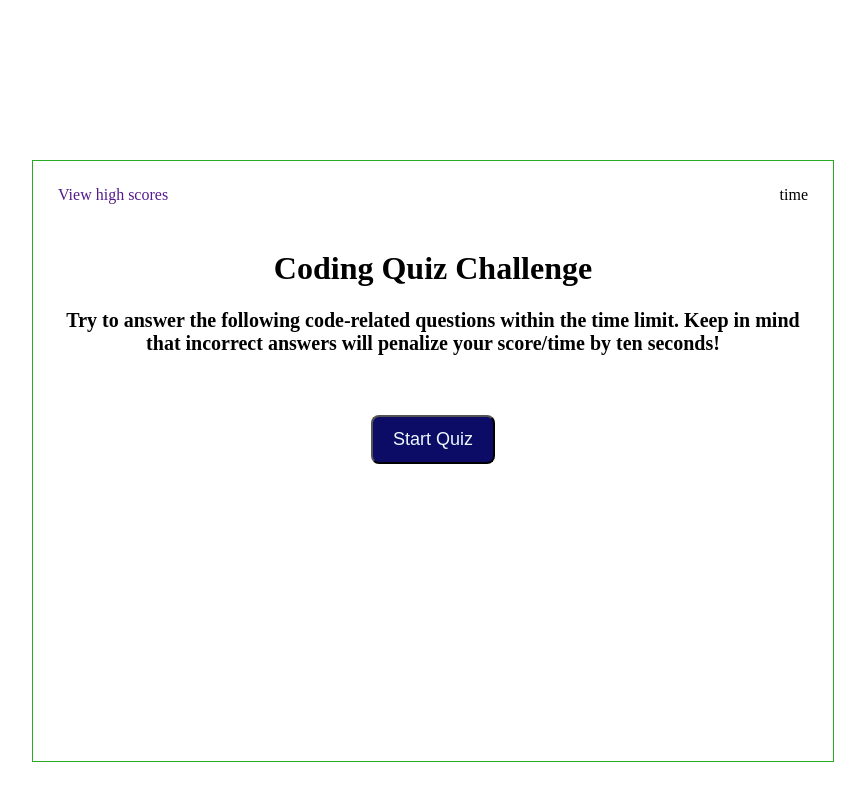
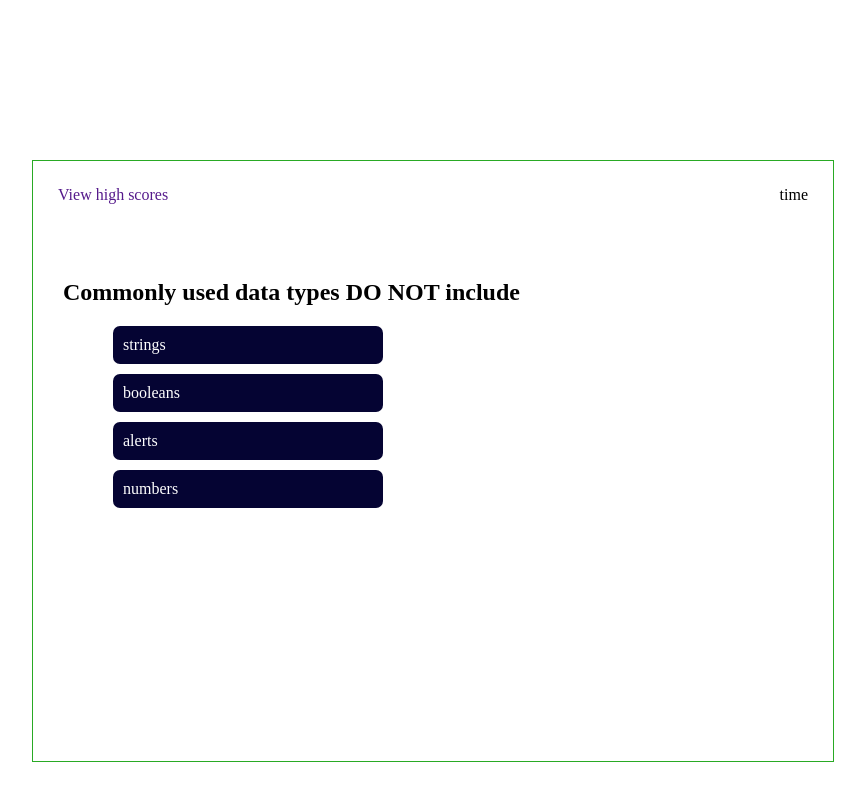
Before and after one commit to Artur0705/W4-Challenge-Code-Quiz, a plain HTML site: page index.html in a window 1280 px wide. Both pictures are taken after a click on the button "Start Quiz". Shown: the whole page, without its empty margins (352-1217 px from the left). Drawn offline with Linux system fonts and the light colour scheme.

Commit message:
Start quiz functionality

```diff
--- a/assets/script.js
+++ b/assets/script.js
@@ -1,3 +1,48 @@
+var startSection = document.getElementById("start")
+var questionsSection = document.getElementById("questions")
+var allDoneSection = document.getElementById("all-done")
+var answerOutcome = document.getElementById("answer-outcome")
+
+var nextQuestion = 0
+var questions = [
+    {
+        title: "Commonly used data types DO NOT include",
+        choices: ["strings", "booleans", "alerts", "numbers"],
+        answer: 2
+    },
+
+    {
+        title: "The condition in an if / else statement is enclosed within ____.",
+        choices: ["parentheses", "quotes", "curly brackets", "square brackets"],
+        answer: 0
+    },
+]
+
+function hideElement (section) {
+    section.style.display = "none"
+}
+
+function showElement (section) {
+    section.style.display = "block"
+}
+
+function showNextQuestion() {
+    var question = questions[nextQuestion]
+    document.getElementById("question-title").innerHTML = question.title
+    var ul = document.querySelector("#questions ul")
+    ul.innerHTML = ""
+    for(var i=0; i<question.choices.length; i++) {
+        var li = document.createElement("li");
+        li.innerHTML = question.choices[i];
+        ul.append(li)
+
+    }
+}
+
 function startQuiz () {
-    console.log("click")
+    hideElement(startSection)
+    hideElement(answerOutcome)
+    showElement(questionsSection)
+    showNextQuestion()
+
 }
--- a/index.html
+++ b/index.html
@@ -27,12 +27,9 @@
         </div>
 
         <div id="questions">
-            <h2>Question 1</h2>
+            <h2 id="question-title"></h2>
             <ul class="options">
-                <li>a1</li>
-                <li>a2</li>
-                <li>a3</li>
-                <li>a4</li>
+
             </ul>
 
             <div id="answer-outcome">Wrong!</div>
```
